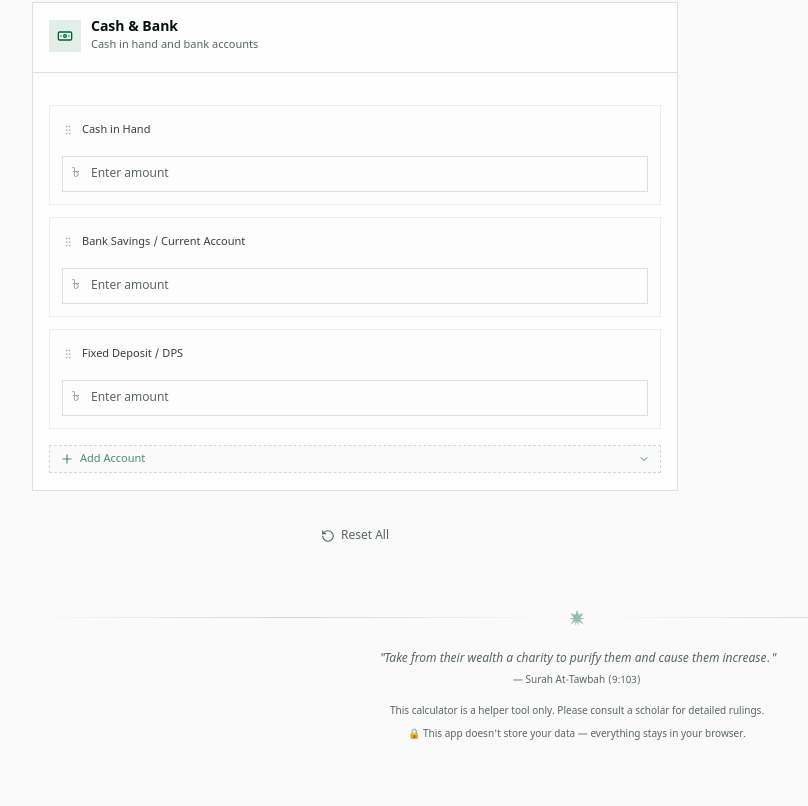
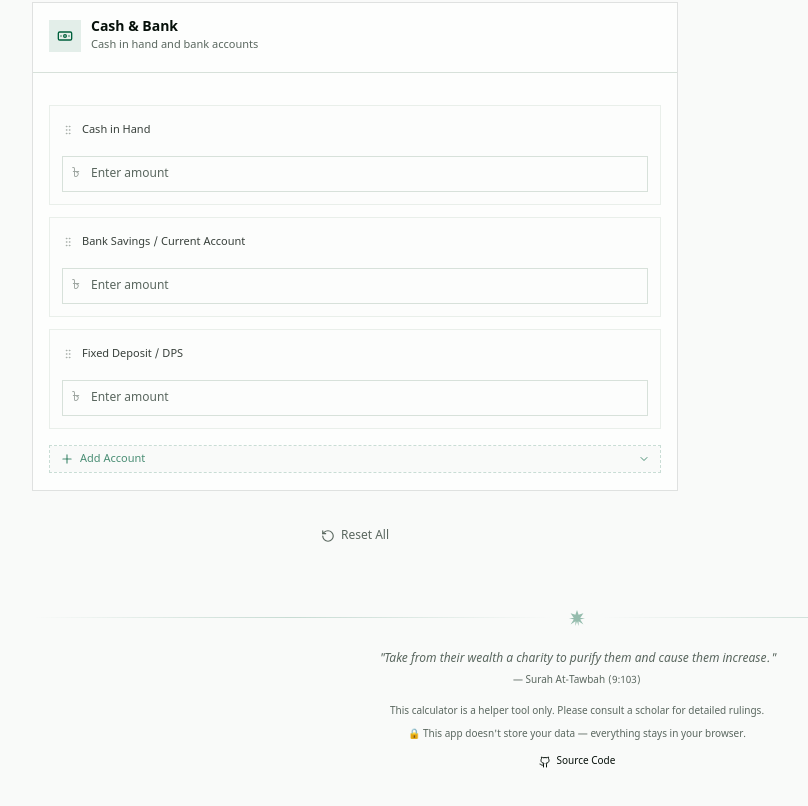
Before and after one commit to AminulBD/zakat.bot.bd, a React (Vite) app: page / in a window 1280 px wide. Shown: the part 981-1787 px from the top of the page, without its empty margins (63-871 px from the left). Before the commit the page ends 1763 px from the top, so only its background shows below. Built offline with nearby package versions, Linux system fonts and the light colour scheme.

Commit message:
add source link

```diff
--- a/src/components/zakat/zakat-calculator.tsx
+++ b/src/components/zakat/zakat-calculator.tsx
@@ -39,6 +39,7 @@ import {
   Package,
   FileWarning,
   TriangleAlert,
+  Github,
 } from "lucide-react";
 
 // ─── LocalStorage keys ───────────────────────────────────────────────────────
@@ -414,6 +415,15 @@ export function ZakatCalculator() {
               ? "এই অ্যাপ আপনার কোনো তথ্য সংরক্ষণ করে না — সবকিছু আপনার ব্রাউজারেই থাকে।"
               : "This app doesn't store your data — everything stays in your browser."}
           </p>
+          <a
+            href="https://github.com/AminulBD/zakat.bot.bd"
+            target="_blank"
+            rel="noopener noreferrer"
+            className="inline-flex items-center gap-1.5 text-[10px] hover:text-muted-foreground transition-colors mt-3"
+          >
+            <Github className="size-3" />
+            {lang === "bn" ? "সোর্স কোড" : "Source Code"}
+          </a>
         </footer>
       </div>
     </div>
```
